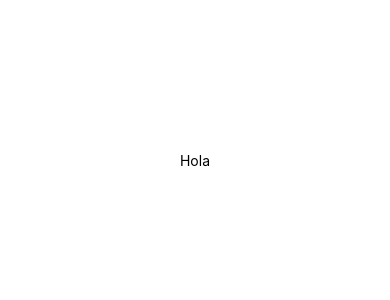
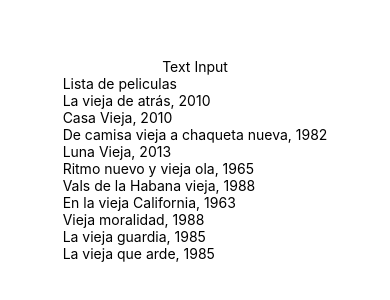
Before and after one commit to Apolofx/react-native-movies-app, a React Native app: screen / in a window 390 px wide. Shown: the part 262-562 px from the top of the page. Built offline with nearby package versions, Linux system fonts and the light colour scheme.

Commit message:
added components folder

```diff
--- a/App.js
+++ b/App.js
@@ -2,6 +2,7 @@ import { StatusBar } from "expo-status-bar";
 import React, { useEffect, useState } from "react";
 import { StyleSheet, Text, View } from "react-native";
 import fetchMovie from "./src/helpers/fetchAPI";
+import MovieList from "./src/components/movieList";
 export default function App() {
   const [url, setURL] = useState();
   const URL = "http://www.omdbapi.com/?apikey=5eec5adc&s=la vieja guardia";
@@ -17,8 +18,9 @@ export default function App() {
   };
   return (
     <View style={styles.container}>
-      <Text>Hola</Text>
       <StatusBar style="auto" />
+      <Text>Text Input</Text>
+      <MovieList />
     </View>
   );
 }
--- /dev/null
+++ b/src/components/movieList.js
@@ -0,0 +1,92 @@
+import React from "react";
+import { FlatList, View, Text } from "react-native";
+
+export default function movieList() {
+  const mockData = [
+    {
+      Title: "La vieja de atrás",
+      Year: "2010",
+      imdbID: "tt1725023",
+      Type: "movie",
+      Poster: "N/A",
+    },
+    {
+      Title: "Casa Vieja",
+      Year: "2010",
+      imdbID: "tt1838485",
+      Type: "movie",
+      Poster: "N/A",
+    },
+    {
+      Title: "De camisa vieja a chaqueta nueva",
+      Year: "1982",
+      imdbID: "tt0083796",
+      Type: "movie",
+      Poster: "N/A",
+    },
+    {
+      Title: "Luna Vieja",
+      Year: "2013",
+      imdbID: "tt3121060",
+      Type: "movie",
+      Poster:
+        "https://m.media-amazon.com/images/M/MV5BMTk5NTQ4MzIyNF5BMl5BanBnXkFtZTgwMzc4MDExMDE@._V1_SX300.jpg",
+    },
+    {
+      Title: "Ritmo nuevo y vieja ola",
+      Year: "1965",
+      imdbID: "tt0183711",
+      Type: "movie",
+      Poster: "N/A",
+    },
+    {
+      Title: "Vals de la Habana vieja",
+      Year: "1988",
+      imdbID: "tt0214266",
+      Type: "movie",
+      Poster: "N/A",
+    },
+    {
+      Title: "En la vieja California",
+      Year: "1963",
+      imdbID: "tt0233645",
+      Type: "movie",
+      Poster: "N/A",
+    },
+    {
+      Title: "Vieja moralidad",
+      Year: "1988",
+      imdbID: "tt0258286",
+      Type: "movie",
+      Poster: "N/A",
+    },
+    {
+      Title: "La vieja guardia",
+      Year: "1985",
+      imdbID: "tt0267095",
+      Type: "movie",
+      Poster: "N/A",
+    },
+    {
+      Title: "La vieja que arde",
+      Year: "1985",
+      imdbID: "tt0291544",
+      Type: "movie",
+      Poster: "N/A",
+    },
+  ];
+
+  const renderItem = ({ item }) => {
+    return <Text>{`${item.Title}, ${item.Year}`}</Text>;
+  };
+  return (
+    <View>
+      <Text>Lista de peliculas</Text>
+      <FlatList
+        data={mockData}
+        renderItem={renderItem}
+        keyExtractor={(item) => item.imdbID}
+      />
+    </View>
+  );
+}
```
